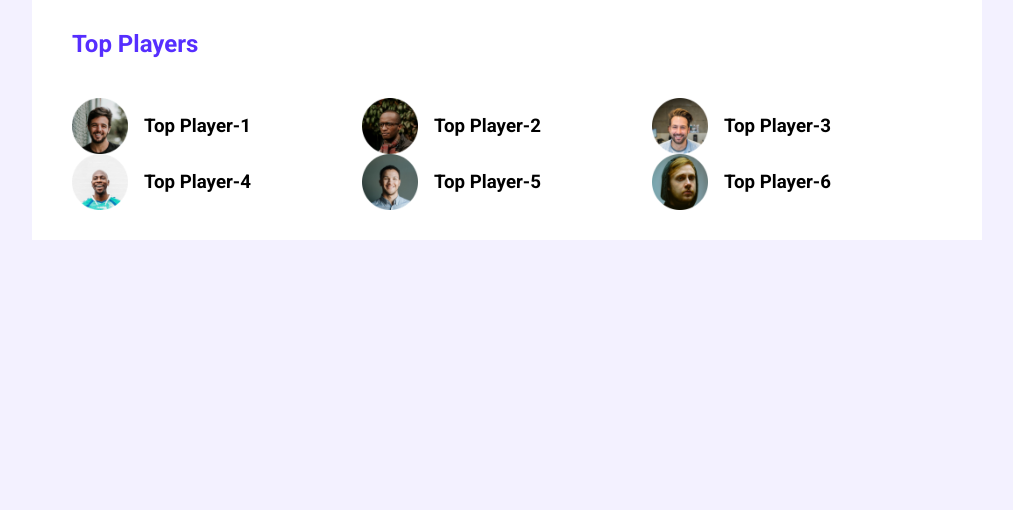
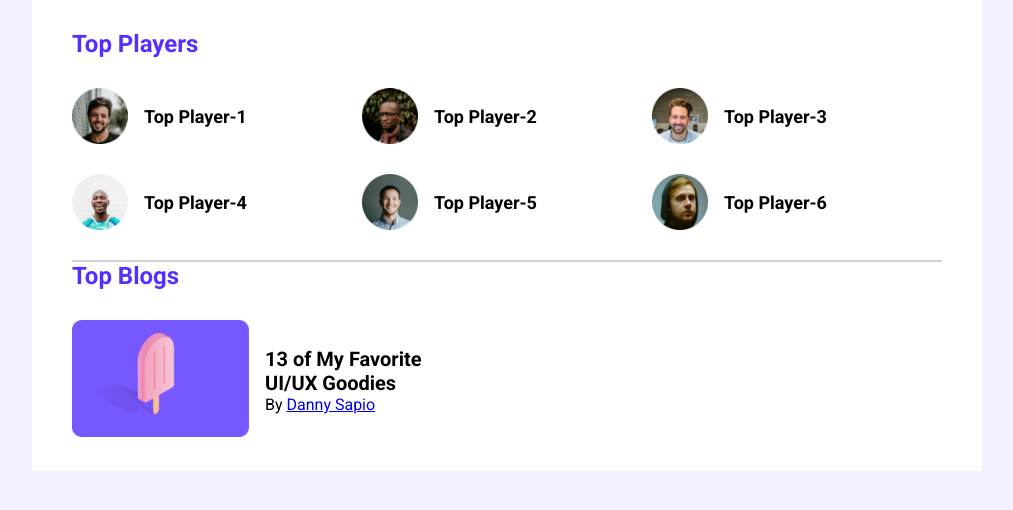
Before and after one commit to fakrul-hossain/Leader_board_css3, a plain HTML site: page index.html in a window 1280 px wide. Shown: the whole page, without its empty margins (133-1146 px from the left). Drawn offline with Linux system fonts and the light colour scheme.

Commit message:
update code

```diff
--- a/css/style.css
+++ b/css/style.css
@@ -18,17 +18,25 @@ main{
     width: 870px;
     padding: 30px 40px;
 }
+hr{
+    border: 1px solid #D1D1D1;
+}
 /* top player css start */
+.top_players{
+    margin-bottom: 30px;
+}
 .section_title{
-    margin-bottom: 40px;
+    margin-bottom: 30px;
     font-size: 24px;
     color: #562EFF;
 }
 .players{
+    grid-row-gap: 30px;
     display: grid;
     grid-template-columns: repeat(3, 1fr);
 }
 .player{
+    /* margin: 20px 0; */
     display: flex;
     /* justify-content: center; */
     align-items: center;
@@ -39,5 +47,23 @@ main{
 }
 .player_name{
     margin-left: 16px;
+    font-size: 18px;
+    color: #000000;
 }
+
 /* top player css end */
+/* top blogs css start */
+.blog{
+    display: flex;
+    align-items: center;
+    gap: 16px;
+}
+.blog_title{
+    font-size: 20px;
+    color: #000000;
+}
+.blog .thumbnall img{
+    width: 177px;
+height: 117px;
+}
+/* top blogs css end */
--- a/index.html
+++ b/index.html
@@ -51,6 +51,22 @@
                     </div>
                 </div>
             </div>
+            <hr>
+            <div class="top_blogs">
+                <h2 class="section_title">Top Blogs</h2>
+                <div class="blogs">
+                    <article class="blog">
+                        <div class="thumbnall">
+                            <img src="./images/blogs/blog-1.png" alt="">
+                        </div>
+                        <div class="blog_info">
+                            <h3 class="blog_title">13 of My Favorite <br>
+                                UI/UX Goodies</h3>
+                                <p class="blog_author">By <a href="#">Danny Sapio</a></p>
+                        </div>
+                    </article>
+                </div>
+            </div>
         </section>
     </main>
     <!-- main section end -->
```
